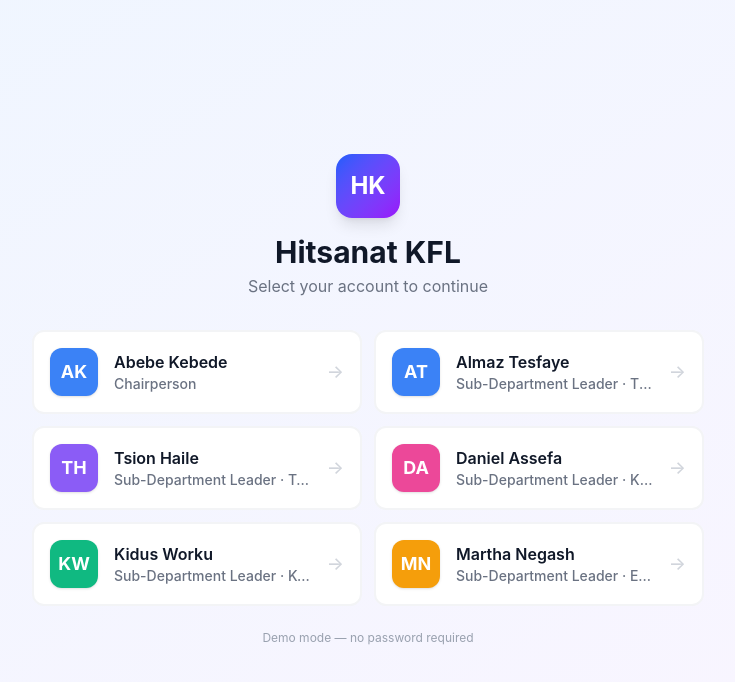
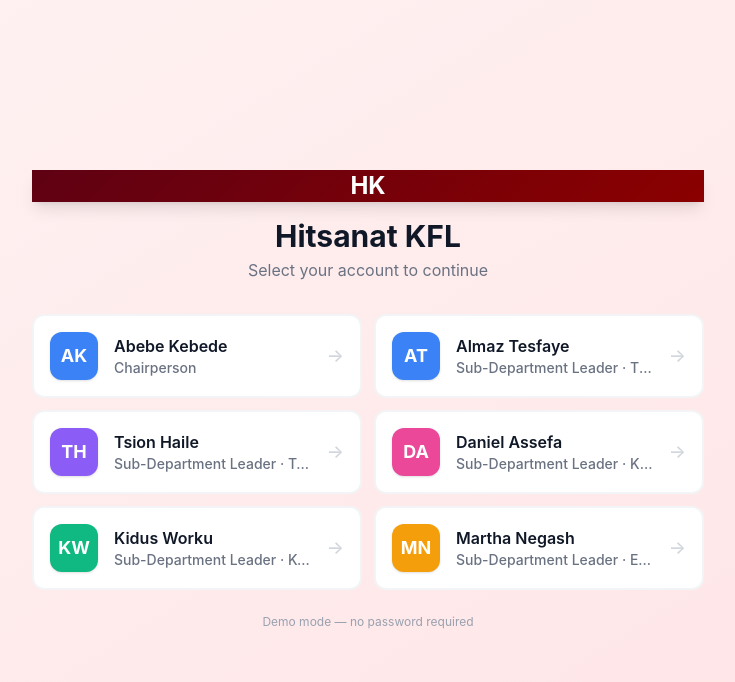
Before and after one commit to Abishabr/HiTsanat-m, a React (Vite) app: page / in a window 1280 px wide. Shown: the top 682 px of the page, without its empty margins (272-1007 px from the left). Built offline with nearby package versions, Linux system fonts and the light colour scheme.

Commit message:
feat: apply EOTC maroon color palette from gbi-bubae.vercel.app
- Primary color: #5f0113 (deep maroon)
- Accent/dark: #8b0000
- Sidebar, nav active states, avatars, buttons all updated
- Login page gradient updated
- ChairpersonDashboard stat cards and charts updated

```diff
--- a/src/app/components/Layout.tsx
+++ b/src/app/components/Layout.tsx
@@ -103,7 +103,7 @@ export default function Layout() {
           {/* Logo */}
           <div className="flex items-center justify-between p-6 border-b border-gray-200">
             <div className="flex items-center gap-3">
-              <div className="w-10 h-10 bg-gradient-to-br from-blue-600 to-purple-600 rounded-lg flex items-center justify-center">
+              <div className="w-10 h-10 rounded-lg flex items-center justify-center" style={{ background: "linear-gradient(135deg, #5f0113, #8b0000)" }}>
                 <span className="text-white font-bold text-lg">HK</span>
               </div>
               <div>
@@ -132,11 +132,11 @@ export default function Layout() {
                       onClick={() => setSidebarOpen(false)}
                       className={`flex items-center gap-3 px-4 py-3 rounded-lg transition-colors ${
                         active
-                          ? 'bg-blue-50 text-blue-700 font-medium'
+                          ? 'bg-red-50 text-[#5f0113] font-medium'
                           : 'text-gray-700 hover:bg-gray-100'
                       }`}
                     >
-                      <Icon className={`w-5 h-5 ${active ? 'text-blue-700' : 'text-gray-500'}`} />
+                      <Icon className={`w-5 h-5 ${active ? 'text-[#5f0113]' : 'text-gray-500'}`} />
                       <span>{item.name}</span>
                     </Link>
                   </li>
@@ -176,7 +176,7 @@ export default function Layout() {
           <div className="p-4 border-t border-gray-200">
             <div className="flex items-center gap-3 px-3 py-2 rounded-lg bg-gray-50">
               <Avatar>
-                <AvatarFallback className="bg-blue-600 text-white">
+                <AvatarFallback className="text-white" style={{ backgroundColor: "#5f0113" }}>
                   {userName.split(' ').map((n: string) => n[0]).join('')}
                 </AvatarFallback>
               </Avatar>
@@ -248,7 +248,7 @@ export default function Layout() {
                 <DropdownMenuTrigger asChild>
                   <Button variant="ghost" className="gap-2">
                     <Avatar className="w-8 h-8">
-                      <AvatarFallback className="bg-blue-600 text-white text-xs">
+                      <AvatarFallback className="text-white text-xs" style={{ backgroundColor: "#5f0113" }}>
                         {userName.split(' ').map((n: string) => n[0]).join('')}
                       </AvatarFallback>
                     </Avatar>
--- a/src/app/pages/ChairpersonDashboard.tsx
+++ b/src/app/pages/ChairpersonDashboard.tsx
@@ -38,7 +38,7 @@ export default function ChairpersonDashboard() {
       title: 'Total Children',
       value: stats.totalChildren,
       icon: Users,
-      color: 'bg-blue-500',
+      color: 'bg-[#5f0113]',
       change: '+12%',
       trend: 'up'
     },
@@ -46,7 +46,7 @@ export default function ChairpersonDashboard() {
       title: 'Total Members',
       value: stats.totalMembers,
       icon: UserCog,
-      color: 'bg-purple-500',
+      color: 'bg-[#8b0000]',
       change: '+8%',
       trend: 'up'
     },
@@ -54,7 +54,7 @@ export default function ChairpersonDashboard() {
       title: 'Weekly Programs',
       value: stats.upcomingPrograms,
       icon: Calendar,
-      color: 'bg-green-500',
+      color: 'bg-[#a0522d]',
       change: 'This week',
       trend: 'neutral'
     },
@@ -62,7 +62,7 @@ export default function ChairpersonDashboard() {
       title: 'Upcoming Events',
       value: stats.upcomingEvents,
       icon: PartyPopper,
-      color: 'bg-orange-500',
+      color: 'bg-[#c0392b]',
       change: 'Next 30 days',
       trend: 'neutral'
     },
@@ -130,8 +130,8 @@ export default function ChairpersonDashboard() {
                 <YAxis />
                 <Tooltip />
                 <Legend />
-                <Line key="children-line" type="monotone" dataKey="children" stroke="#3b82f6" strokeWidth={2} />
-                <Line key="members-line" type="monotone" dataKey="members" stroke="#8b5cf6" strokeWidth={2} />
+                <Line key="children-line" type="monotone" dataKey="children" stroke="#5f0113" strokeWidth={2} />
+                <Line key="members-line" type="monotone" dataKey="members" stroke="#8b0000" strokeWidth={2} />
               </LineChart>
             </ResponsiveContainer>
           </CardContent>
--- a/src/app/pages/Login.tsx
+++ b/src/app/pages/Login.tsx
@@ -79,11 +79,12 @@ export default function Login() {
   const { login } = useAuth();
 
   return (
-    <div className="min-h-screen bg-gradient-to-br from-blue-50 to-purple-50 flex items-center justify-center p-4">
+    <div className="min-h-screen bg-gradient-to-br from-red-50 to-rose-100 flex items-center justify-center p-4">
       <div className="w-full max-w-2xl">
         {/* Header */}
         <div className="text-center mb-8">
-          <div className="w-16 h-16 bg-gradient-to-br from-blue-600 to-purple-600 rounded-2xl flex items-center justify-center mx-auto mb-4 shadow-lg">
+          <div className="w-16 h-16 rounded-2xl" style={{ background: "linear-gradient(135deg, #5f0113, #8b0000)" }}
+            className=" flex items-center justify-center mx-auto mb-4 shadow-lg">
             <span className="text-white font-bold text-2xl">HK</span>
           </div>
           <h1 className="text-3xl font-bold text-gray-900">Hitsanat KFL</h1>
@@ -105,7 +106,7 @@ export default function Login() {
               <button
                 key={user.id}
                 onClick={() => login(user)}
-                className="flex items-center gap-4 p-4 bg-white rounded-xl border-2 border-gray-100 hover:border-blue-300 hover:shadow-md transition-all text-left group"
+                className="flex items-center gap-4 p-4 bg-white rounded-xl border-2 border-gray-100 hover:border-[#5f0113] hover:shadow-md transition-all text-left group"
               >
                 <div
                   className="w-12 h-12 rounded-xl flex items-center justify-center text-white font-bold text-lg flex-shrink-0 shadow"
@@ -117,7 +118,7 @@ export default function Login() {
                   <p className="font-semibold text-gray-900 truncate">{user.name}</p>
                   <p className="text-sm text-gray-500 truncate">{subtitle}</p>
                 </div>
-                <span className="ml-auto text-gray-300 group-hover:text-blue-400 transition-colors text-lg">→</span>
+                <span className="ml-auto text-gray-300 group-hover:text-[#5f0113] transition-colors text-lg">→</span>
               </button>
             );
           })}
--- a/src/styles/theme.css
+++ b/src/styles/theme.css
@@ -8,14 +8,14 @@
   --card-foreground: oklch(0.145 0 0);
   --popover: oklch(1 0 0);
   --popover-foreground: oklch(0.145 0 0);
-  --primary: #030213;
+  --primary: #5f0113;
   --primary-foreground: oklch(1 0 0);
   --secondary: oklch(0.95 0.0058 264.53);
-  --secondary-foreground: #030213;
-  --muted: #ececf0;
+  --secondary-foreground: #5f0113;
+  --muted: #f5eeee;
   --muted-foreground: #717182;
-  --accent: #e9ebef;
-  --accent-foreground: #030213;
+  --accent: #fdf0f1;
+  --accent-foreground: #5f0113;
   --destructive: #d4183d;
   --destructive-foreground: #ffffff;
   --border: rgba(0, 0, 0, 0.1);
@@ -24,16 +24,16 @@
   --switch-background: #cbced4;
   --font-weight-medium: 500;
   --font-weight-normal: 400;
-  --ring: oklch(0.708 0 0);
+  --ring: #5f0113;
   --chart-1: oklch(0.646 0.222 41.116);
   --chart-2: oklch(0.6 0.118 184.704);
   --chart-3: oklch(0.398 0.07 227.392);
   --chart-4: oklch(0.828 0.189 84.429);
   --chart-5: oklch(0.769 0.188 70.08);
   --radius: 0.625rem;
-  --sidebar: oklch(0.985 0 0);
+  --sidebar: #fdf8f8;
   --sidebar-foreground: oklch(0.145 0 0);
-  --sidebar-primary: #030213;
+  --sidebar-primary: #5f0113;
   --sidebar-primary-foreground: oklch(0.985 0 0);
   --sidebar-accent: oklch(0.97 0 0);
   --sidebar-accent-foreground: oklch(0.205 0 0);
```
